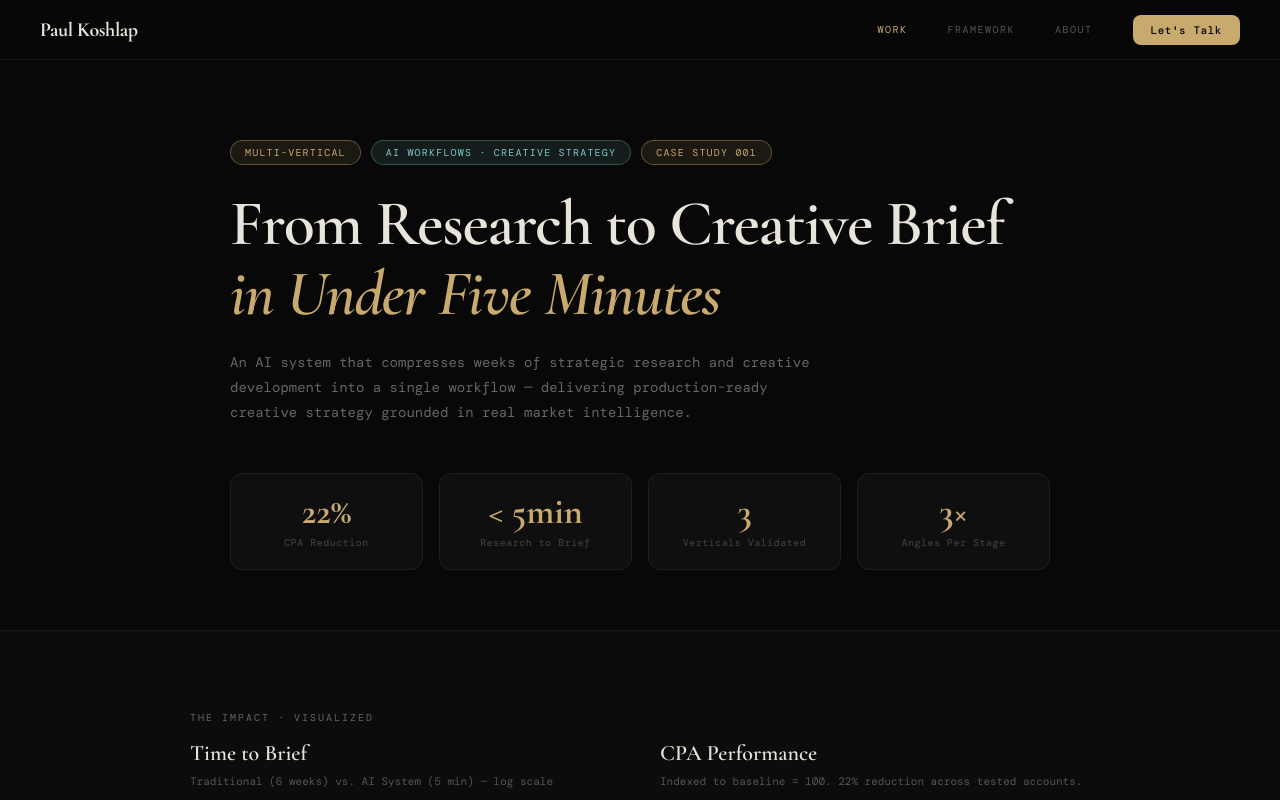
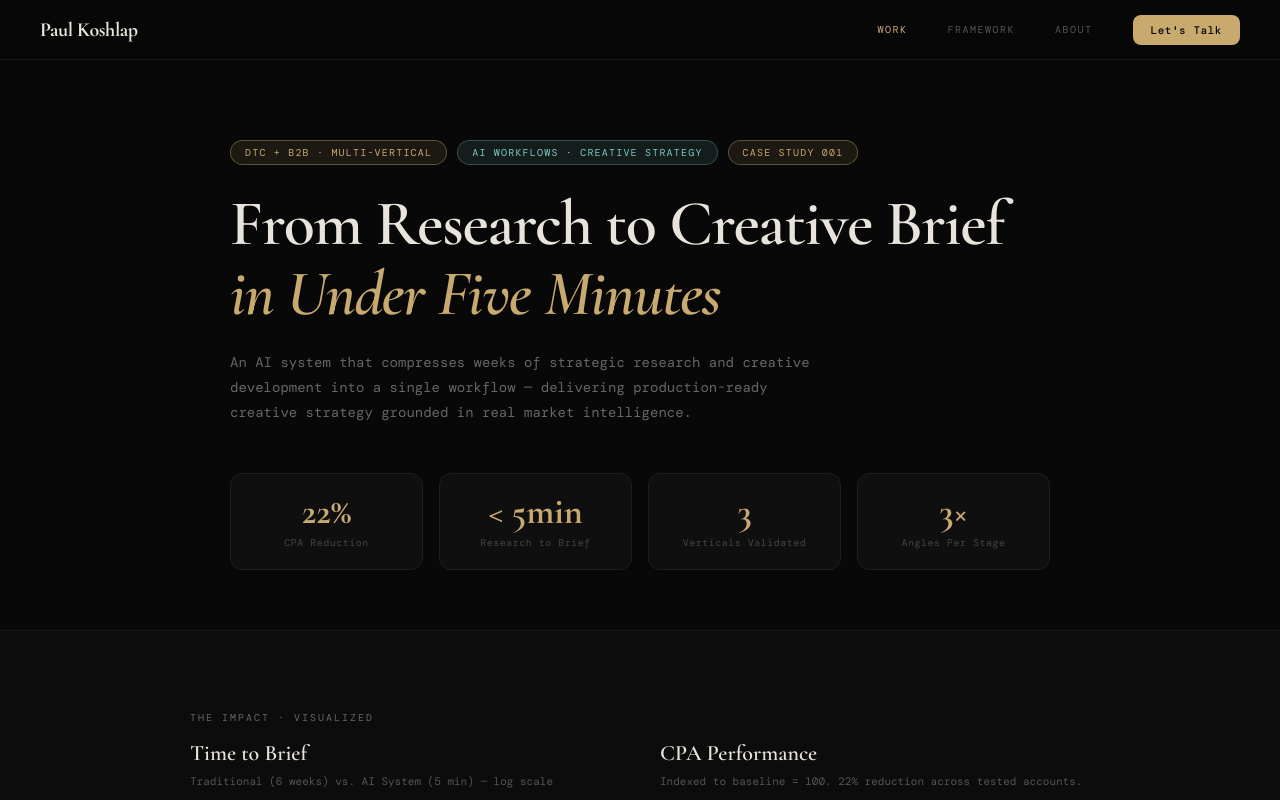
Before and after one commit to paulkoshlap-bit/paulkoshlap-site, a React (Vite) app: page /work/ai-creative-system in a window 1280 px wide. Shown: the top 800 px of the page. Built offline with nearby package versions, Linux system fonts and the light colour scheme; a web font is replaced by a local one.

Commit message:
Update AICreativeSystem.jsx

```diff
--- a/src/pages/case-studies/AICreativeSystem.jsx
+++ b/src/pages/case-studies/AICreativeSystem.jsx
@@ -25,7 +25,7 @@ export default function CaseStudyAICreative() {
     <div style={{ paddingTop: 60 }}>
       <div style={{ padding: '80px 40px 60px', maxWidth: 900, margin: '0 auto' }}>
         <div style={{ display: 'flex', gap: 10, flexWrap: 'wrap', marginBottom: 24 }}>
-          <span className="badge">Multi-Vertical</span>
+          <span className="badge">DTC + B2B · Multi-Vertical</span>
           <span className="badge badge-teal">AI Workflows · Creative Strategy</span>
           <span className="badge">Case Study 001</span>
         </div>
```
